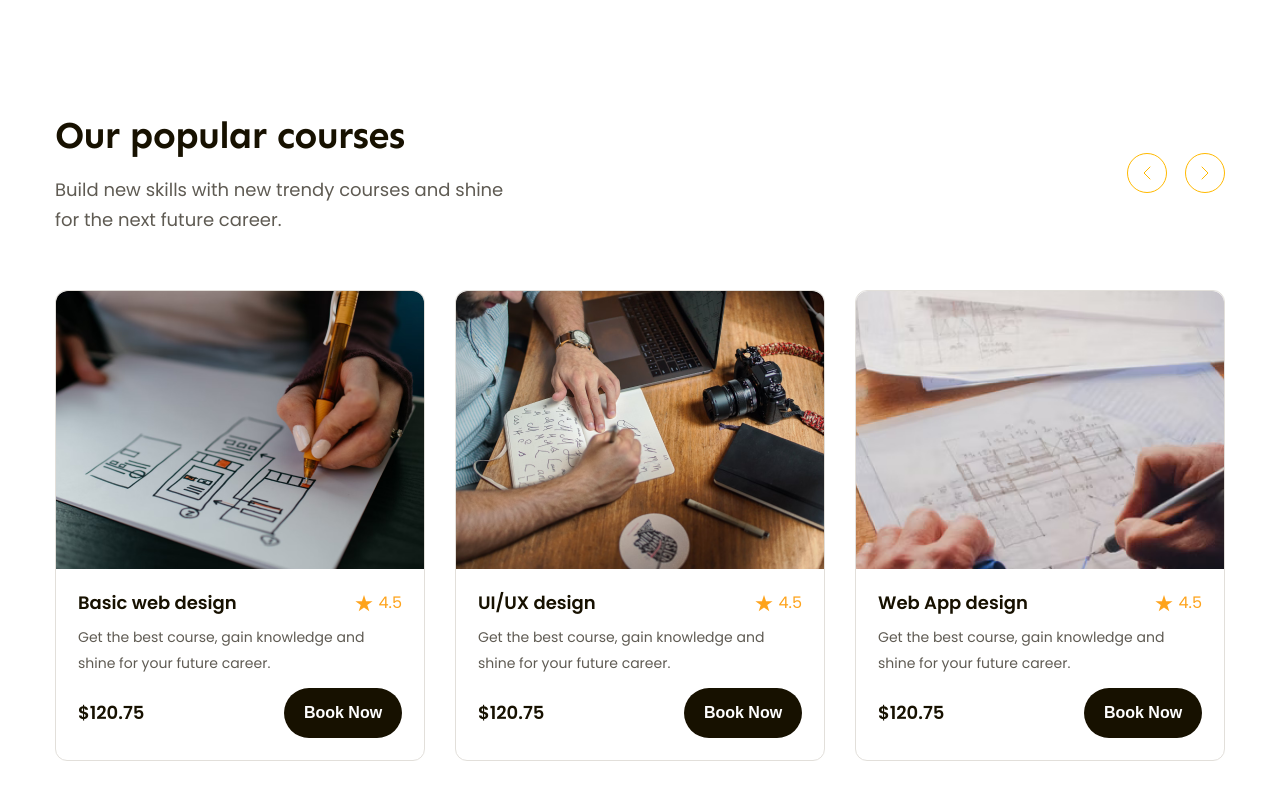
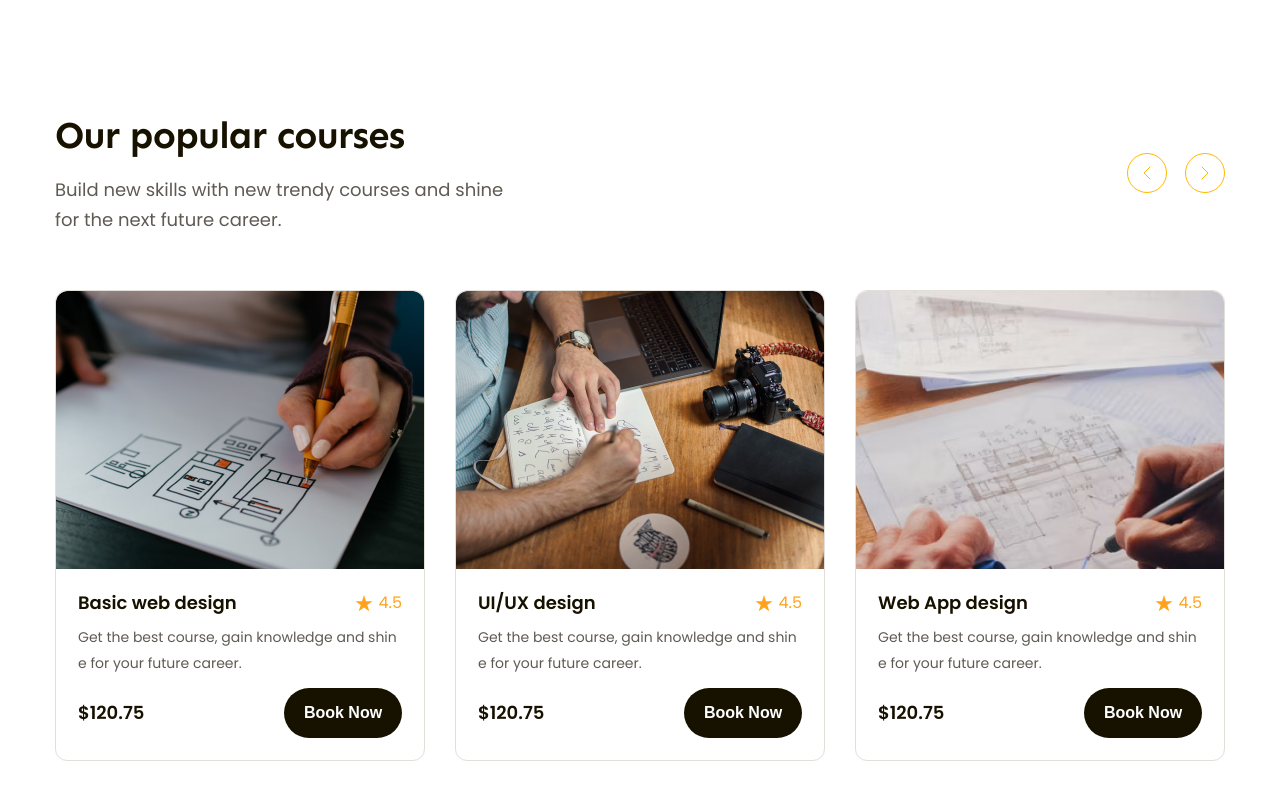
Before and after one commit to 1N2H/Figma-To-HTML, a plain HTML site: page index.html in a window 1280 px wide. Shown: the part 992-1792 px from the top of the page. Drawn offline with Linux system fonts and the light colour scheme.

Commit message:
Tối ưu hóa phần popular

```diff
--- a/assets/css/style.css
+++ b/assets/css/style.css
@@ -48,11 +48,26 @@ a {
   cursor: pointer;
 }
 
+.line-clamp {
+  display: -webkit-box;
+  -webkit-line-clamp: var(--line-clamp, 1);
+  -webkit-box-orient: vertical;
+  overflow: hidden;
+}
+
+.line-clamp.line-2 {
+  --line-clamp: 2;
+}
+
 .main-content {
   width: 1170px;
   max-width: calc(100% - 48px);
   margin-left: auto;
   margin-right: auto;
+}
+
+.break-all {
+  word-break: break-all;
 }
 
 /* =================header================== */
@@ -334,6 +349,7 @@ a {
 }
 
 .popular .course-item {
+  flex: 1;
   border-radius: 12px;
   border: 1px solid #e2dfda;
   background: #fff;
--- a/index.html
+++ b/index.html
@@ -191,13 +191,17 @@
               /></a>
               <div class="info">
                 <div class="head">
-                  <h3 class="title"><a href="!#">Basic web design</a></h3>
+                  <h3 class="title">
+                    <a href="!#" class="line-clamp break-all"
+                      >Basic web design</a
+                    >
+                  </h3>
                   <div class="rating">
                     <img src="./assets/icon/star.svg" alt="" class="star" />
                     <span class="value">4.5</span>
                   </div>
                 </div>
-                <p class="desc">
+                <p class="desc line-clamp line-2 break-all">
                   Get the best course, gain knowledge and shine for your future
                   career.
                 </p>
@@ -218,13 +222,15 @@
               /></a>
               <div class="info">
                 <div class="head">
-                  <h3 class="title"><a href="!#">UI/UX design</a></h3>
+                  <h3 class="title">
+                    <a href="!#" class="line-clamp break-all">UI/UX design</a>
+                  </h3>
                   <div class="rating">
                     <img src="./assets/icon/star.svg" alt="" class="star" />
                     <span class="value">4.5</span>
                   </div>
                 </div>
-                <p class="desc">
+                <p class="desc line-clamp line-2 break-all">
                   Get the best course, gain knowledge and shine for your future
                   career.
                 </p>
@@ -246,13 +252,15 @@
               /></a>
               <div class="info">
                 <div class="head">
-                  <h3 class="title"><a href="!#">Web App design</a></h3>
+                  <h3 class="title">
+                    <a href="!#" class="line-clamp break-all">Web App design</a>
+                  </h3>
                   <div class="rating">
                     <img src="./assets/icon/star.svg" alt="" class="star" />
                     <span class="value">4.5</span>
                   </div>
                 </div>
-                <p class="desc">
+                <p class="desc line-clamp line-2 break-all">
                   Get the best course, gain knowledge and shine for your future
                   career.
                 </p>
```
